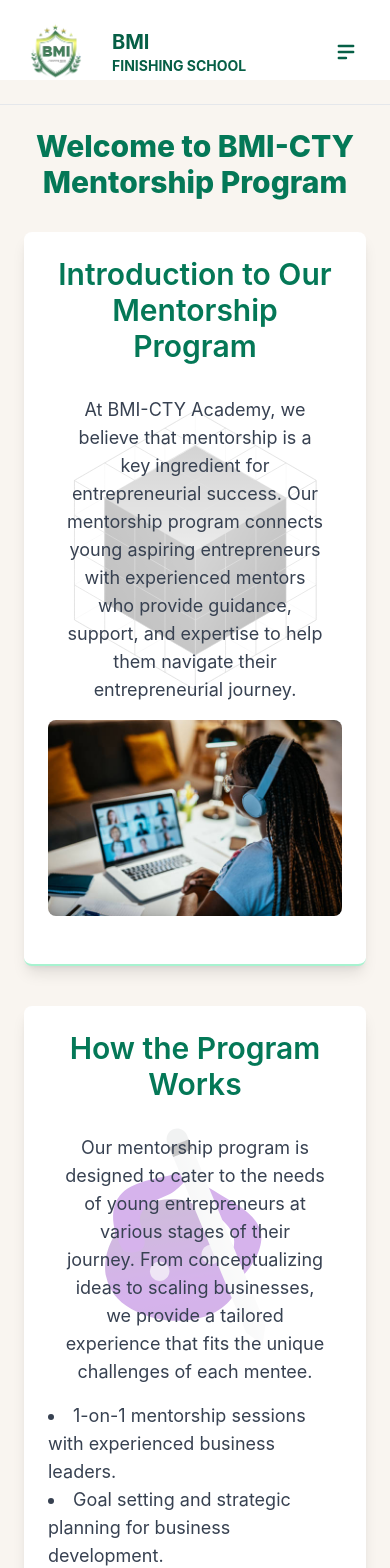
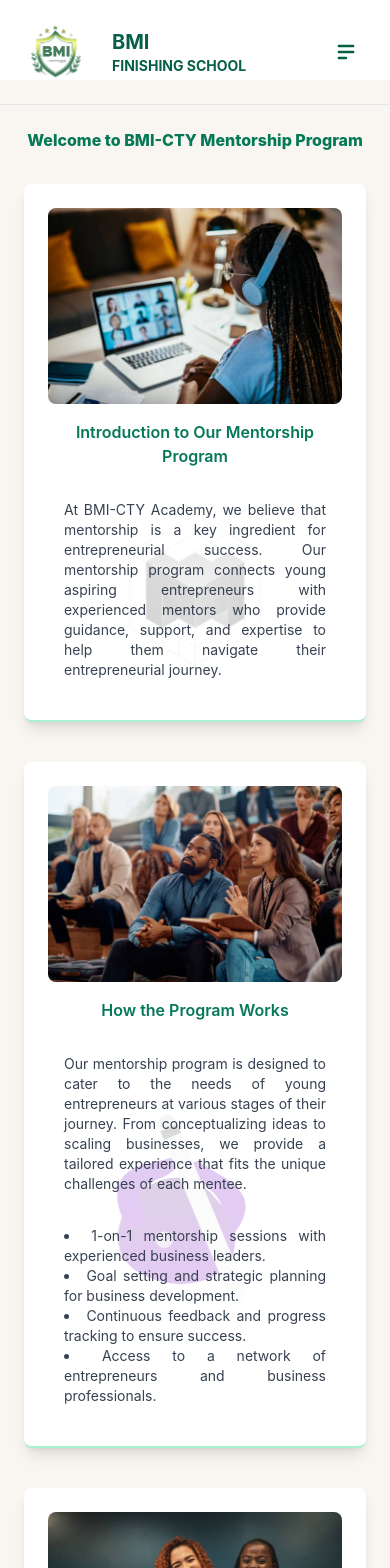
Before and after one commit to Moses-main/catch_them_young, a React (Create React App) app: page /mentorship in a window 390 px wide. Shown: the top 1568 px of the page. Built offline with nearby package versions, Linux system fonts and the light colour scheme.

Commit message:
Fix the responsiveness of the mentorship page

```diff
--- a/src/components/about/MissionAndVision.jsx
+++ b/src/components/about/MissionAndVision.jsx
@@ -10,9 +10,16 @@
   const toggleCoreValues = () => setShowCoreValues(!showCoreValues);
 
   return (
-    <section className="mission-vision flex flex-col lg:flex-row p-6 bg-white shadow-lg rounded-lg">
-      <div className="content lg:w-1/2 w-full lg:pr-8 mb-4 lg:mb-0">
-        <h2 className="text-3xl font-bold text-emerald-800 mb-4">
+    <section className="mission-vision flex flex-col lg:flex-row p-6 gap-6 bg-white shadow-lg rounded-lg">
+      <div className="image lg:w-1/2 w-full mt-4 lg:mt-0">
+        <img
+          className="w-full h-auto rounded-lg"
+          src="/images/early_adoption.jpg"
+          alt="Mission and Vision"
+        />
+      </div>
+      <div className="content lg:w-1/2 mt-4 w-full lg:pr-8 mb-4 lg:mb-0">
+        <h2 className="text-3xl font-bold text-emerald-800 text-center mb-4">
           Mission & Vision
         </h2>
         <div className="mission-section mb-4">
@@ -94,14 +101,6 @@
           )}
         </div>
       </div>
-
-      <div className="image lg:w-1/2 w-full mt-4 lg:mt-0">
-        <img
-          className="w-full h-auto rounded-lg"
-          src="path-to-image.jpg"
-          alt="Mission and Vision"
-        />
-      </div>
     </section>
   );
 };
--- a/src/components/about/Team.jsx
+++ b/src/components/about/Team.jsx
@@ -7,7 +7,7 @@
   const handleMouseLeave = () => setShowModal(false);
 
   return (
-    <div className="team-member relative w-full sm:w-1/2 md:w-1/3 lg:w-1/4 p-4">
+    <div className="team-member relative w-full sm:w-1/2 md:w-1/2 lg:w-1/2 p-4">
       <div
         className="relative group cursor-pointer"
         onMouseEnter={handleMouseEnter}
--- a/src/pages/Mentorship.jsx
+++ b/src/pages/Mentorship.jsx
@@ -72,7 +72,7 @@
         initial={{ opacity: 0 }}
         animate={{ opacity: 1 }}
         transition={{ duration: 0.5 }}
-        className="text-3xl font-extrabold text-center mb-8 text-emerald-700"
+        className="md:text-3xl  font-extrabold md:mt-8 text-center mb-8 text-emerald-700"
       >
         Welcome to BMI-CTY Mentorship Program
       </motion.h1>
@@ -85,34 +85,39 @@
           variants={sectionVariants}
           className="mb-10 border-b-2 border-emerald-200 shadow-lg p-6 rounded-lg bg-white"
         >
-          <h2 className="text-3xl font-semibold text-center mb-4 text-emerald-700">
+          <div className="flex flex-col md:flex-row items-center md:items-start space-y-4 md:space-y-0 md:space-x-6">
+            {/* Image Section */}
+            <div className="w-full md:w-1/2">
+              <img
+                src={section.image}
+                alt={section.title}
+                className="rounded-lg w-full md:w-full object-cover"
+              />
+            </div>
+
+            {/* Text Content Section */}
+            <div className="w-full md:w-1/2 space-y-4">
+              <h2 className="md:text-3xl font-semibold text-center md:text-center md:mt-4 text-emerald-700">
                 {section.title}
               </h2>
-          <div className="flex flex-col md:flex-row items-center space-x-0 md:space-x-6 mb-6">
-            <div className="relative w-full md:w-1/2">
-              {/* Lottie animation as background */}
+              <div className="relative">
+                {/* Lottie animation */}
                 <Lottie
                   animationData={section.animation}
-                className="absolute inset-0 w-full h-full object-cover z-0"
+                  className="absolute inset-0 w-full h-full object-cover z-0 scale-75 md:scale-100"
                 />
                 {/* Description overlay */}
-              <p className="text-lg text-center md:text-left text-gray-700 relative z-10 bg-opacity-70 bg-white p-4 rounded-lg">
+                <p className="md:text-xl  text-sm text-justify md:text-justify text-center md:text-left text-gray-700 relative z-10 bg-opacity-80 bg-white p-4 rounded-lg">
                   {section.description}
                 </p>
-            </div>
-            <div className="space-y-4">
                 {section.list && (
-                <ul className="text-lg text-gray-700 list-disc list-inside">
+                  <ul className="md:text-xl text-sm text-justify text-gray-700 text-center md:text-left list-disc list-inside relative z-10 bg-opacity-80 bg-white p-4 rounded-lg">
                     {section.list.map((item, i) => (
                       <li key={i}>{item}</li>
                     ))}
                   </ul>
                 )}
-              <img
-                src={section.image}
-                alt={section.title}
-                className="rounded-lg w-full md:w-96"
-              />
+              </div>
             </div>
           </div>
         </motion.section>
@@ -126,17 +131,17 @@
         variants={sectionVariants}
         className="text-center mb-10 bg-white shadow-lg p-6 rounded-lg"
       >
-        <h2 className="text-3xl font-semibold text-emerald-700 mb-4">
+        <h2 className="md:text-3xl font-semibold text-emerald-700 mb-4">
           Start Your Mentorship Journey Now
         </h2>
-        <p className="text-lg text-gray-700 mb-6">
+        <p className="md:text-xl text-sm md:w-[70%] md:m-auto text-justify text-gray-700 md:mb-6 mb-6 md:text-center md:my-10">
           Don’t miss the opportunity to work with the best in the business.
           Subscribe to our mentorship program and start receiving personalized
           support to help you achieve your entrepreneurial dreams.
         </p>
         <a
           href="/mentorship-signup"
-          className="bg-emerald-600 text-white px-6 py-2 rounded-md shadow-md hover:bg-emerald-800"
+          className="bg-emerald-600 text-white  px-6 py-2 rounded-md shadow-md hover:bg-emerald-800"
         >
           Get Started
         </a>
```
Lines whose indentation alone changed are shown as unchanged.
